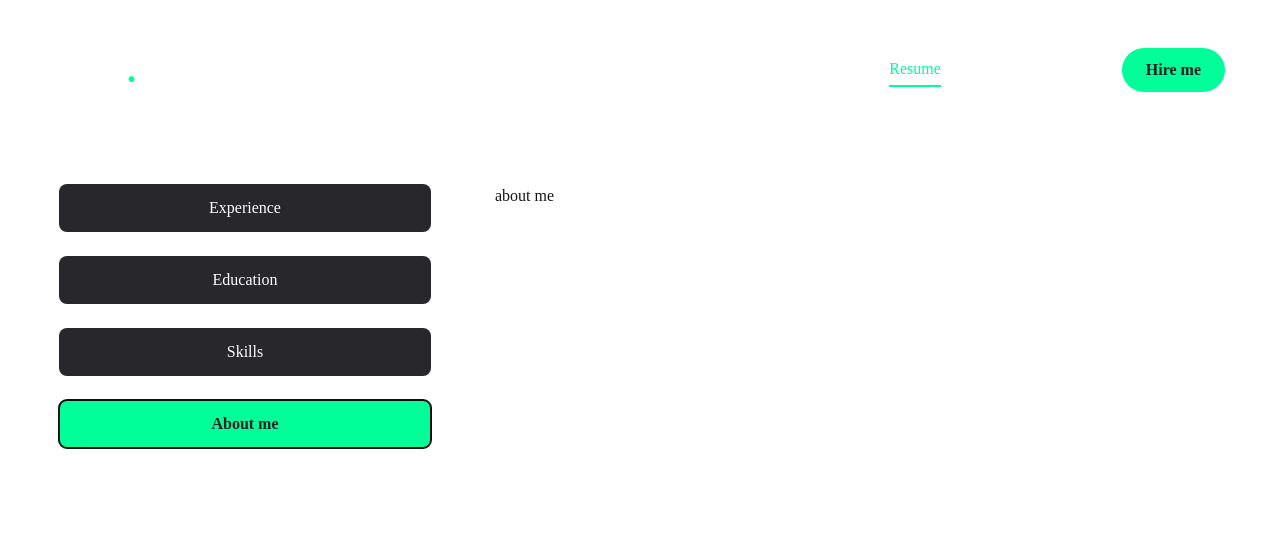
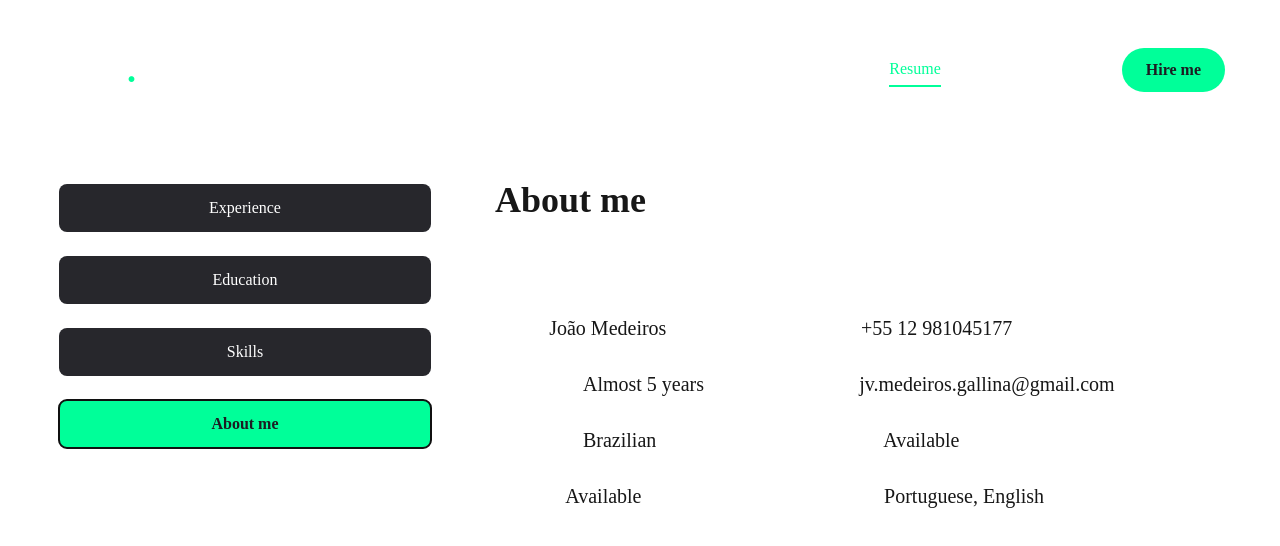
Before and after one commit to JVMedeiros/joao-portfolio, a Next.js app: page /resume in a window 1280 px wide. Both pictures are taken after a click on the tab "About me". Shown: the top 546 px of the page. Built offline with nearby package versions, Linux system fonts and the light colour scheme.

Commit message:
feat: resume page

```diff
--- a/app/resume/page.tsx
+++ b/app/resume/page.tsx
@@ -163,6 +163,8 @@ function Resume() {
           </TabsList>
 
           <div className='min-h-[70vh] w-full'>
+
+            {/* Experience Content */}
             <TabsContent value='experience' className='w-full'>
               <div className='flex flex-col gap-[30px] text-center xl:text-left'>
                 <h3 className='text-4xl font-bold'>{experience.title}</h3>
@@ -190,6 +192,7 @@ function Resume() {
               </div>
             </TabsContent>
 
+            {/* Education Content */}
             <TabsContent value='education' className='w-full'>
               <div className='flex flex-col gap-[30px] text-center xl:text-left'>
                 <h3 className='text-4xl font-bold'>{education.title}</h3>
@@ -216,6 +219,8 @@ function Resume() {
                 </ScrollArea>
               </div>
             </TabsContent>
+
+            {/* Skills Content */}
             <TabsContent value='skills' className='w-full h-full'>
               <div className="flex flex-col gap-[30px]">
                 <div className='flex flex-col gap-[30px] text-center xl:text-left'>
@@ -244,7 +249,24 @@ function Resume() {
                 </ul>
               </div>
             </TabsContent>
-            <TabsContent value='about' className='w-full'>about me</TabsContent>
+
+            {/* About me Content */}
+            <TabsContent value='about' className='w-full text-center xl:text-left'>
+              <div className='flex flex-col gap-[30px]'>
+                <h3 className='text-4xl font-bold'>{about.title}</h3>
+                <p className='max-w-[600px]  text-white/60 mx-auto xl:mx-0'>{about.description}</p>
+                <ul className='grid grid-cols-1 xl:grid-cols-2 gap-y-6 max-w-[620px] mx-auto xl:mx-0'>
+                  {about.info.map((item, index) => {
+                    return (
+                      <li key={index} className='flex items-center justify-center xl:justify-start gap-4'>
+                        <span className='text-white/60'>{item.fieldName}</span>
+                        <span className='text-xl'>{item.fieldValue}</span>
+                      </li>
+                    )
+                  })}
+                </ul>
+              </div>
+            </TabsContent>
 
           </div>
         </Tabs>
```
